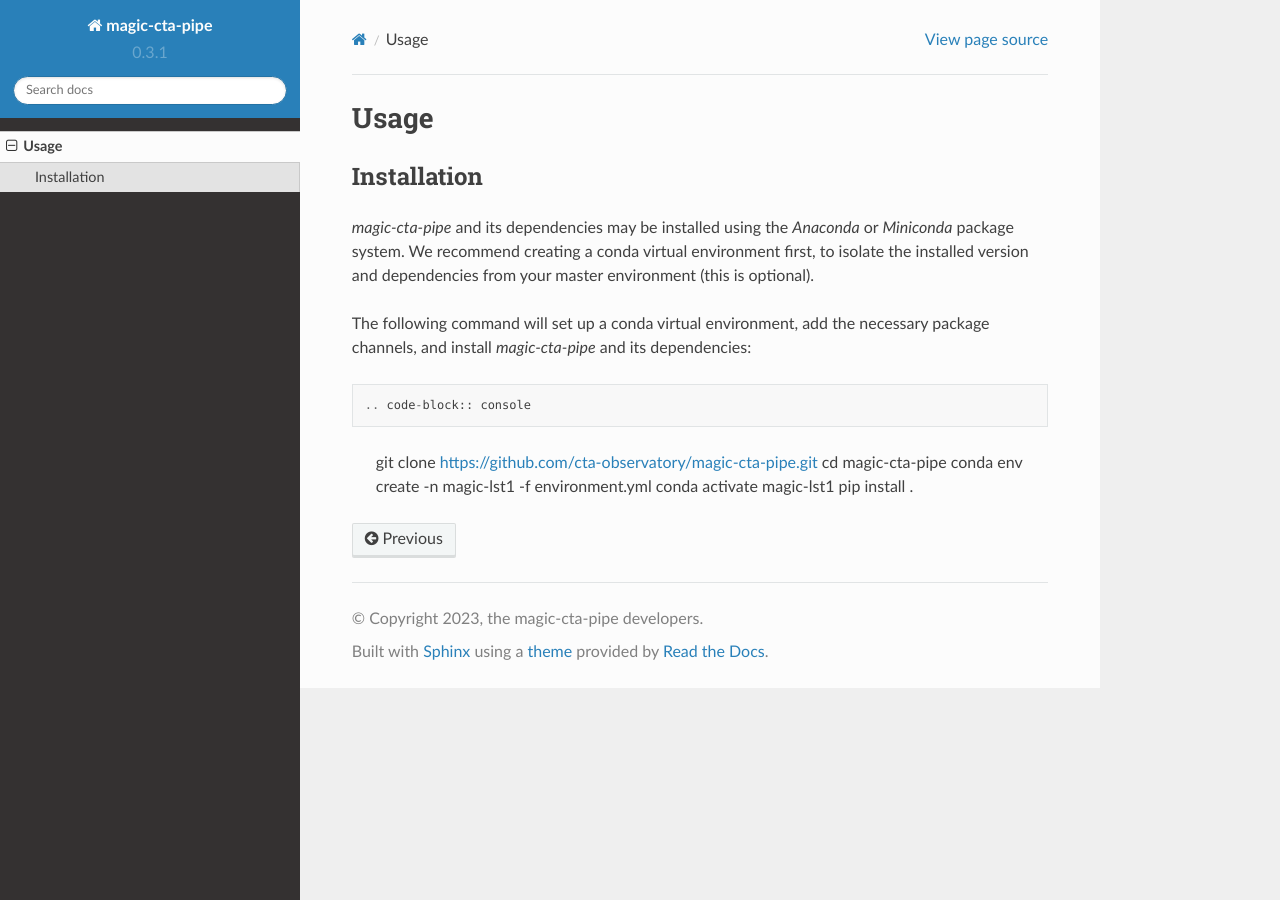
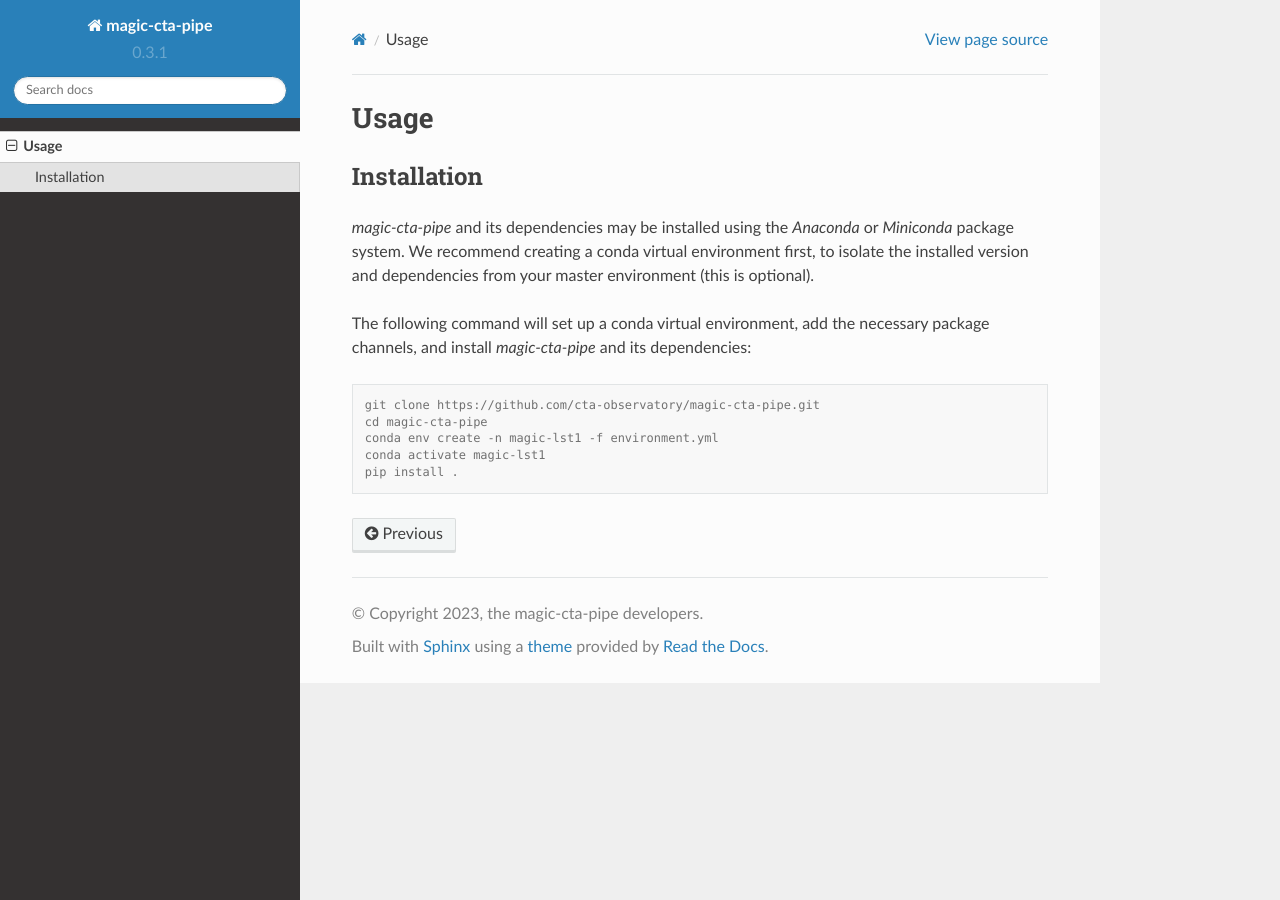
Before and after one commit to cta-observatory/magic-cta-pipe, a Sphinx documentation site: the page built from docs/source/usage.rst, in a window 1280 px wide. Built offline with Sphinx 7.4.7 and the Read the Docs theme 2.0.0, drawn with Linux system fonts in a browser that asks for light colours.

Commit message:
Remove additional semicolon.

```diff
--- a/docs/source/usage.rst
+++ b/docs/source/usage.rst
@@ -9,7 +9,7 @@ Installation
 *magic-cta-pipe* and its dependencies may be installed using the *Anaconda* or *Miniconda* package system. We recommend creating a conda virtual environment
 first, to isolate the installed version and dependencies from your master environment (this is optional).
 
-The following command will set up a conda virtual environment, add the necessary package channels, and install *magic-cta-pipe* and its dependencies::
+The following command will set up a conda virtual environment, add the necessary package channels, and install *magic-cta-pipe* and its dependencies:
 
 .. code-block:: console
 
```
